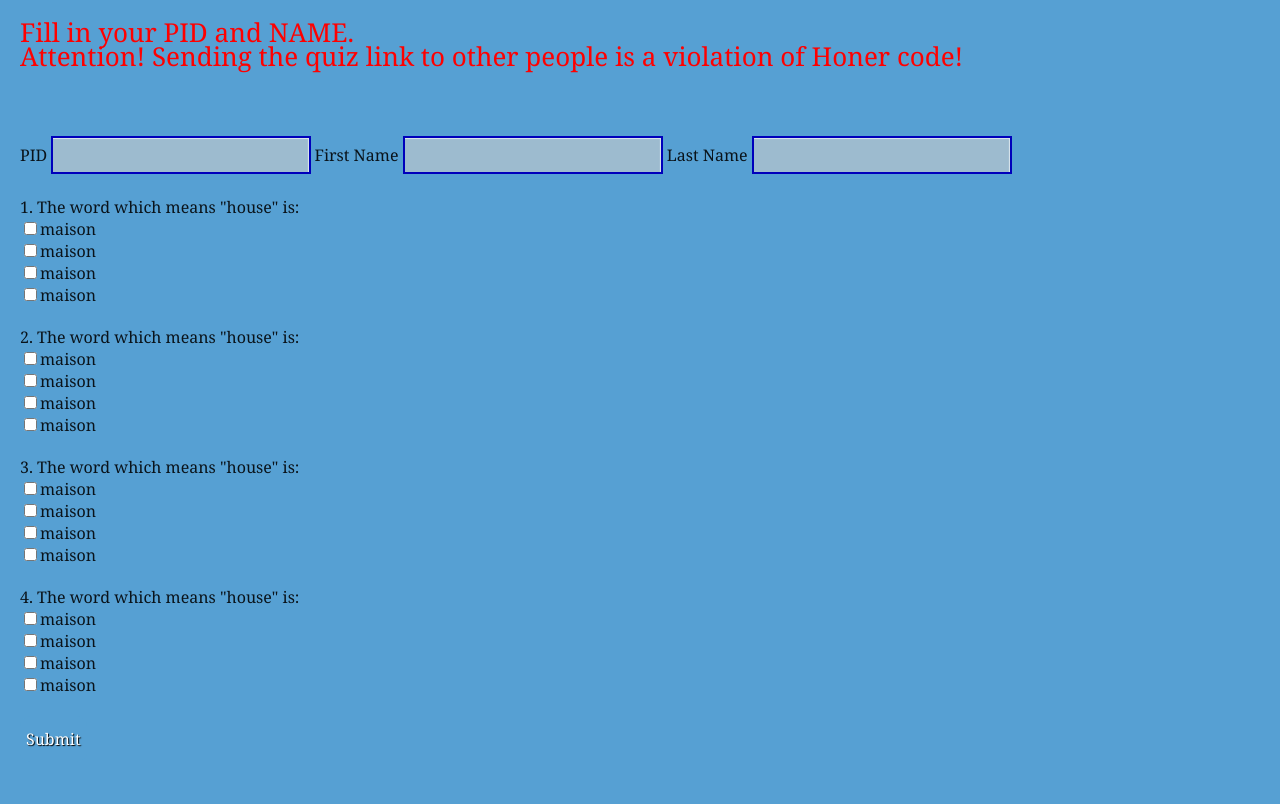
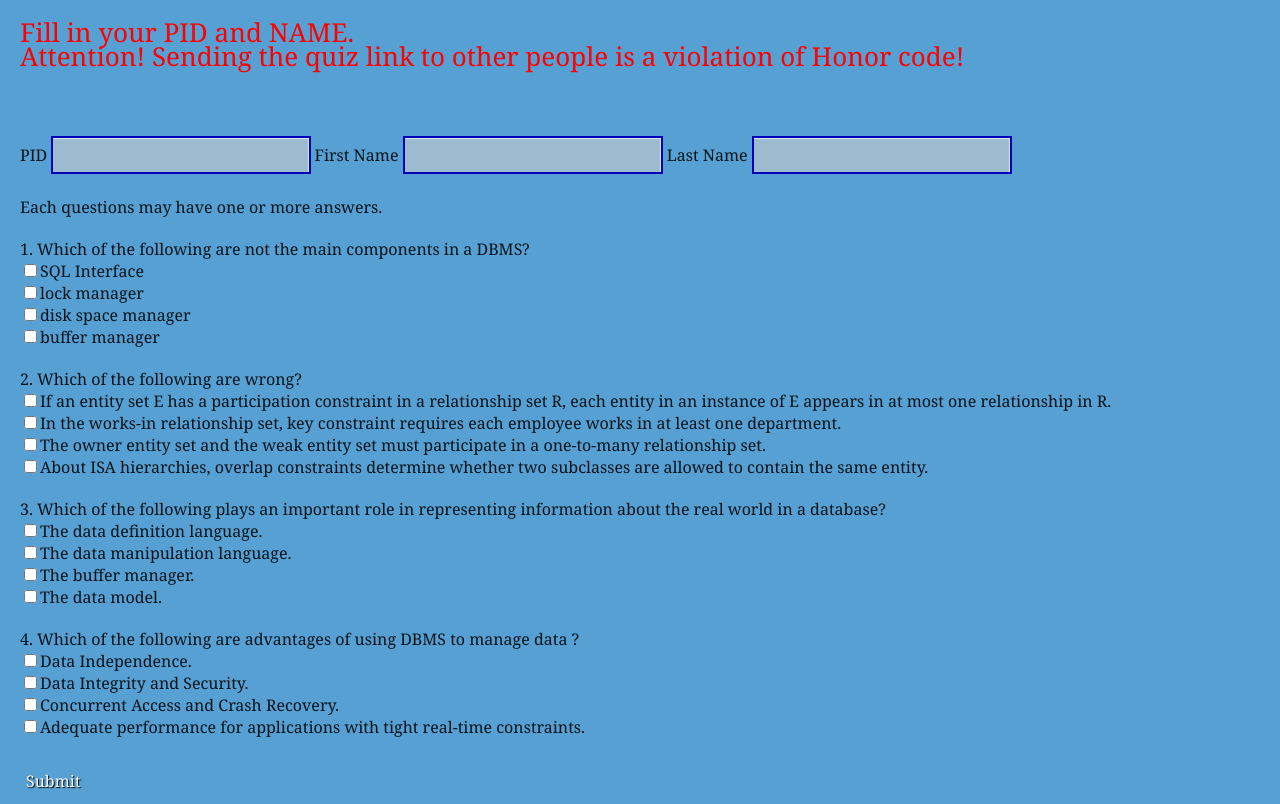
Before and after one commit to HongkunGe/comp-quiz, a website: page public/index.html in a window 1280 px wide. Drawn offline with nearby package versions, Linux system fonts and the light colour scheme.

Commit message:
Update the questions of DBMS, fix typo

```diff
--- a/public/index.html
+++ b/public/index.html
@@ -32,7 +32,8 @@ h3#p01 {
 
 <!-- Information Start-->
 <h3 id="p01"> Fill in your PID and NAME.<BR>
-Attention! Sending the quiz link to other people is a violation of Honer code!</h3>
+Attention! Sending the quiz link to other people is a violation of Honor code!</h3>
+
 <BR>
 <BR>
 <form id="foo">
@@ -46,32 +47,33 @@ Attention! Sending the quiz link to other people is a violation of Honer code!</
     <BR>
 
     <!-- Questions -->
-          <P>1. The word which means "house" is:<BR>
-              <input type="checkbox" id="q1a" name="q1" value="a"><label for="q1a">maison</label><BR>
-              <input type="checkbox" id="q1b" name="q1" value="b"><label for="q1b">maison</label><BR>
-              <input type="checkbox" id="q1c" name="q1" value="c"><label for="q1c">maison</label><BR>
-              <input type="checkbox" id="q1d" name="q1" value="d"><label for="q1d">maison</label><BR>
+      <p> <font size="5">Each questions may have one or more answers.</font></p>
+          <P>1. Which of the following are not the main components in a DBMS?<BR>
+              <input type="checkbox" id="q1a" name="q1" value="a"><label for="q1a">SQL Interface</label><BR>
+              <input type="checkbox" id="q1b" name="q1" value="b"><label for="q1b">lock manager</label><BR>
+              <input type="checkbox" id="q1c" name="q1" value="c"><label for="q1c">disk space manager</label><BR>
+              <input type="checkbox" id="q1d" name="q1" value="d"><label for="q1d">buffer manager</label><BR>
           </p>
 
-          <P>2. The word which means "house" is:<BR>
-              <input type="checkbox" id="q2a" name="q2" value="a"><label for="q2a">maison</label><BR>
-              <input type="checkbox" id="q2b" name="q2" value="b"><label for="q2b">maison</label><BR>
-              <input type="checkbox" id="q2c" name="q2" value="c"><label for="q2c">maison</label><BR>
-              <input type="checkbox" id="q2d" name="q2" value="d"><label for="q2d">maison</label><BR>
+          <P>2. Which of the following are wrong?<BR>
+              <input type="checkbox" id="q2a" name="q2" value="a"><label for="q2a">If an entity set E has a participation constraint in a relationship set R, each entity in an instance of E appears in at most one relationship in R.</label><BR>
+              <input type="checkbox" id="q2b" name="q2" value="b"><label for="q2b">In the works-in relationship set, key constraint requires each employee works in at least one department.</label><BR>
+              <input type="checkbox" id="q2c" name="q2" value="c"><label for="q2c">The owner entity set and the weak entity set must participate in a one-to-many relationship set.</label><BR>
+              <input type="checkbox" id="q2d" name="q2" value="d"><label for="q2d">About ISA hierarchies, overlap constraints determine whether two subclasses are allowed to contain the same entity. </label><BR>
           </p>
 
-          <P>3. The word which means "house" is:<BR>
-              <input type="checkbox" id="q3a" name="q3" value="a"><label for="q3a">maison</label><BR>
-              <input type="checkbox" id="q3b" name="q3" value="b"><label for="q3b">maison</label><BR>
-              <input type="checkbox" id="q3c" name="q3" value="c"><label for="q3c">maison</label><BR>
-              <input type="checkbox" id="q3d" name="q3" value="d"><label for="q3d">maison</label><BR>
+          <P>3. Which of the following plays an important role in representing information about the real world in a database?<BR>
+              <input type="checkbox" id="q3a" name="q3" value="a"><label for="q3a">The data definition language. </label><BR>
+              <input type="checkbox" id="q3b" name="q3" value="b"><label for="q3b">The data manipulation language. </label><BR>
+              <input type="checkbox" id="q3c" name="q3" value="c"><label for="q3c">The buffer manager.</label><BR>
+              <input type="checkbox" id="q3d" name="q3" value="d"><label for="q3d">The data model.</label><BR>
           </p>
 
-          <P>4. The word which means "house" is:<BR>
-              <input type="checkbox" id="q4a" name="q4" value="a"><label for="q4a">maison</label><BR>
-              <input type="checkbox" id="q4b" name="q4" value="b"><label for="q4b">maison</label><BR>
-              <input type="checkbox" id="q4c" name="q4" value="c"><label for="q4c">maison</label><BR>
-              <input type="checkbox" id="q4d" name="q4" value="d"><label for="q4d">maison</label><BR>
+          <P>4. Which of the following are advantages of using DBMS to manage data ?<BR>
+              <input type="checkbox" id="q4a" name="q4" value="a"><label for="q4a">Data Independence.</label><BR>
+              <input type="checkbox" id="q4b" name="q4" value="b"><label for="q4b">Data Integrity and Security.</label><BR>
+              <input type="checkbox" id="q4c" name="q4" value="c"><label for="q4c">Concurrent Access and Crash Recovery.</label><BR>
+              <input type="checkbox" id="q4d" name="q4" value="d"><label for="q4d">Adequate performance for applications with tight real-time constraints.</label><BR>
           </p>
     <input type="submit" value="Submit" />
 </form>
```
